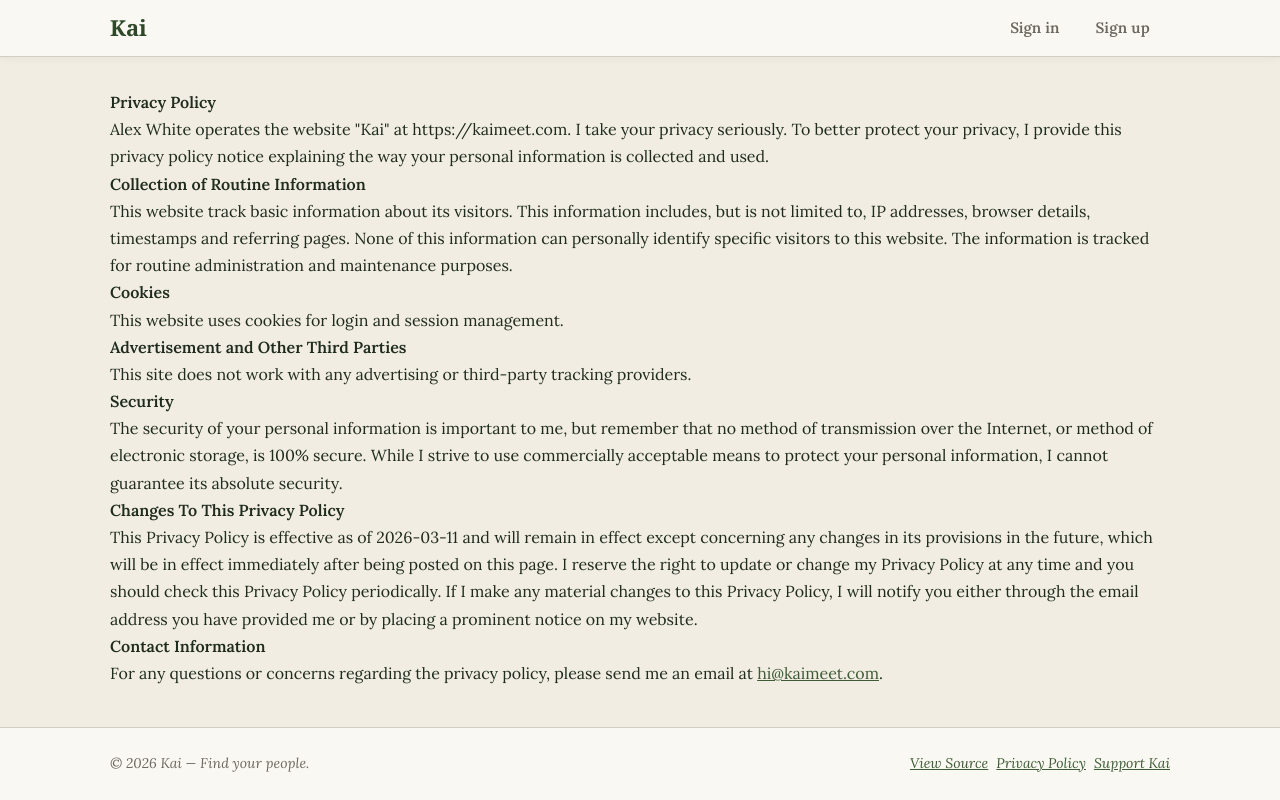
After one commit to devalexwhite/Kai, a PHP site: template templates/privacy-policy.twig in a window 1280 px wide. The commit adds this page. Run offline with PHP 8.4, Linux system fonts and the light colour scheme; the template is opened without the code that fills it, so the values that code supplies are empty; some libraries are stand-ins or nearby versions; some web fonts are replaced.

Commit message:
Fix privacy policy

```diff
--- a/templates/layout.html.twig
+++ b/templates/layout.html.twig
@@ -30,7 +30,7 @@
             <p>&copy; {{ "now"|date("Y") }} Kai &mdash; Find your people.</p>
             <div class="site-footer__actions">
                 <a href="https://github.com/devalexwhite/Kai" target="_blank">View Source</a>
-                <a href="/privacy.html" target="_blank">Privacy Policy</a>
+                <a href="/privacy-policy" target="_blank">Privacy Policy</a>
                 <a href="https://buymeacoffee.com/devalexwhite">Support Kai</a>
             </div>
         </div>
--- /dev/null
+++ b/templates/privacy-policy.twig
@@ -0,0 +1,59 @@
+{% extends 'layout.html.twig' %}
+
+{% block title %}Kai — Find your people{% endblock %}
+
+{% block content %}
+<div class="container" style="margin: 2rem auto;">
+
+<strong>Privacy Policy</strong>
+<p>
+    Alex White operates the website "Kai" at https://kaimeet.com. I take
+    your privacy seriously. To better protect your privacy, I provide
+    this privacy policy notice explaining the way your personal
+    information is collected and used.
+</p>
+<p><strong>Collection of Routine Information</strong></p>
+<p>
+    This website track basic information about its visitors. This
+    information includes, but is not limited to, IP addresses, browser
+    details, timestamps and referring pages. None of this information
+    can personally identify specific visitors to this website. The
+    information is tracked for routine administration and maintenance
+    purposes.
+</p>
+<p><strong>Cookies</strong></p>
+<p>This website uses cookies for login and session management.</p>
+<p><strong>Advertisement and Other Third Parties</strong></p>
+<p>
+    This site does not work with any advertising or third-party tracking
+    providers.
+</p>
+<!---->
+<p><strong>Security</strong></p>
+<p>
+    The security of your personal information is important to me, but
+    remember that no method of transmission over the Internet, or method
+    of electronic storage, is 100% secure. While I strive to use
+    commercially acceptable means to protect your personal information,
+    I cannot guarantee its absolute security.
+</p>
+<p><strong>Changes To This Privacy Policy</strong></p>
+<p>
+    This Privacy Policy is effective as of 2026-03-11 and will remain in
+    effect except concerning any changes in its provisions in the
+    future, which will be in effect immediately after being posted on
+    this page. I reserve the right to update or change my Privacy Policy
+    at any time and you should check this Privacy Policy periodically.
+    If I make any material changes to this Privacy Policy, I will notify
+    you either through the email address you have provided me or by
+    placing a prominent notice on my website.
+</p>
+<p><strong>Contact Information</strong></p>
+<p>
+    For any questions or concerns regarding the privacy policy, please
+    send me an email at
+    <a href="mailto:hi@kaimeet.com">hi@kaimeet.com</a>.
+</p>
+
+</div>
+{% endblock %}
```
Also changed, not shown: config/routes.php (+72 -30 lines), public/privacy.html (added, +15 -0 lines).
